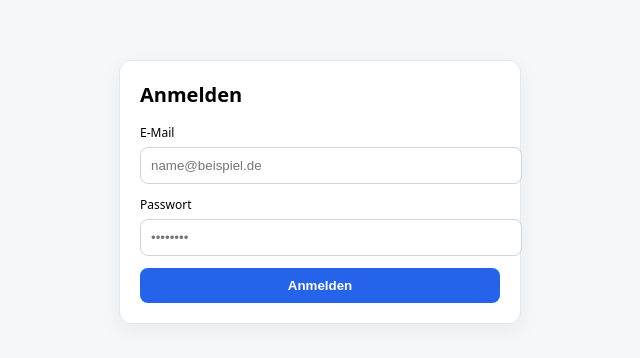
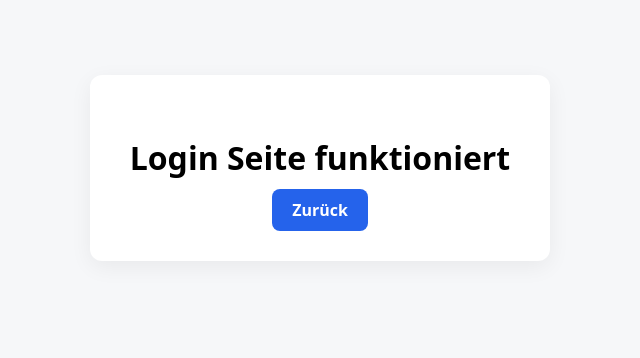
Before and after one commit to kilic-kts-cyber/inseratcheck-mvp, a Next.js app: page /login in a window 1280 px wide. Shown: the part 232-590 px from the top of the page, without its empty margins (320-960 px from the left). Built offline with nearby package versions, Linux system fonts and the light colour scheme.

Commit message:
Update page.tsx

```diff
--- a/app/login/page.tsx
+++ b/app/login/page.tsx
@@ -1,117 +1,42 @@
-'use client';
-
+export const revalidate = false;
 export const dynamic = 'force-dynamic';
-export const revalidate = false;
-
-import { useState } from 'react';
-import { useRouter } from 'next/navigation';
 
 export default function LoginPage() {
-  const router = useRouter();
-  const [email, setEmail] = useState('');
-  const [password, setPassword] = useState('');
-  const [loading, setLoading] = useState(false);
-  const [errorMsg, setErrorMsg] = useState<string | null>(null);
-
-  async function handleLogin(e: React.FormEvent) {
-    e.preventDefault();
-    setLoading(true);
-    setErrorMsg(null);
-
-    try {
-      const res = await fetch('/api/login', {
-        method: 'POST',
-        headers: { 'Content-Type': 'application/json' },
-        body: JSON.stringify({ email, password }),
-      });
-
-      const data = await res.json().catch(() => ({}));
-
-      if (!res.ok) {
-        setErrorMsg(data?.error || 'Login fehlgeschlagen');
-        return;
-      }
-
-      router.replace('/');
-      router.refresh();
-    } catch {
-      setErrorMsg('Serverfehler beim Login');
-    } finally {
-      setLoading(false);
-    }
-  }
-
   return (
-    <main style={{ minHeight: '100vh', display: 'grid', placeItems: 'center', padding: 24, background: '#f6f7f9' }}>
-      <form
-        onSubmit={handleLogin}
+    <main
+      style={{
+        minHeight: '100vh',
+        display: 'grid',
+        placeItems: 'center',
+        background: '#f6f7f9',
+        fontFamily: 'system-ui'
+      }}
+    >
+      <div
         style={{
-          width: 360,
-          padding: 20,
-          border: '1px solid #e5e7eb',
+          padding: 40,
+          background: '#ffffff',
           borderRadius: 12,
-          background: '#ffffff',
           boxShadow: '0 6px 22px rgba(0,0,0,0.06)',
+          textAlign: 'center'
         }}
       >
-        <h1 style={{ margin: 0, marginBottom: 16, fontSize: 20, fontWeight: 700 }}>Anmelden</h1>
+        <h1 style={{ marginBottom: 20 }}>Login Seite funktioniert</h1>
 
-        <label style={{ display: 'block', fontSize: 12, marginBottom: 6 }}>E-Mail</label>
-        <input
-          type="email"
-          placeholder="name@beispiel.de"
-          value={email}
-          onChange={(e) => setEmail(e.target.value)}
-          required
-          autoComplete="email"
-          style={{ width: '100%', marginBottom: 12, padding: 10, borderRadius: 8, border: '1px solid #d1d5db' }}
-        />
-
-        <label style={{ display: 'block', fontSize: 12, marginBottom: 6 }}>Passwort</label>
-        <input
-          type="password"
-          placeholder="••••••••"
-          value={password}
-          onChange={(e) => setPassword(e.target.value)}
-          required
-          autoComplete="current-password"
-          style={{ width: '100%', marginBottom: 12, padding: 10, borderRadius: 8, border: '1px solid #d1d5db' }}
-        />
-
-        {errorMsg ? (
-          <div
-            style={{
-              background: '#FEF2F2',
-              border: '1px solid #FECACA',
-              color: '#991B1B',
-              padding: 10,
-              borderRadius: 8,
-              marginBottom: 12,
-              fontSize: 13,
-            }}
-          >
-            {errorMsg}
-          </div>
-        ) : null}
-
-        <button
-          type="submit"
-          disabled={loading}
+        <a
+          href="/"
           style={{
-            width: '100%',
-            padding: 10,
+            padding: '10px 20px',
             background: '#2563eb',
             color: 'white',
-            border: 'none',
+            textDecoration: 'none',
             borderRadius: 8,
-            fontWeight: 700,
-            cursor: loading ? 'not-allowed' : 'pointer',
-            opacity: loading ? 0.7 : 1,
+            fontWeight: 600
           }}
         >
-          {loading ? 'Anmelden…' : 'Anmelden'}
-        </button>
-      </form>
+          Zurück
+        </a>
+      </div>
     </main>
   );
 }
```
